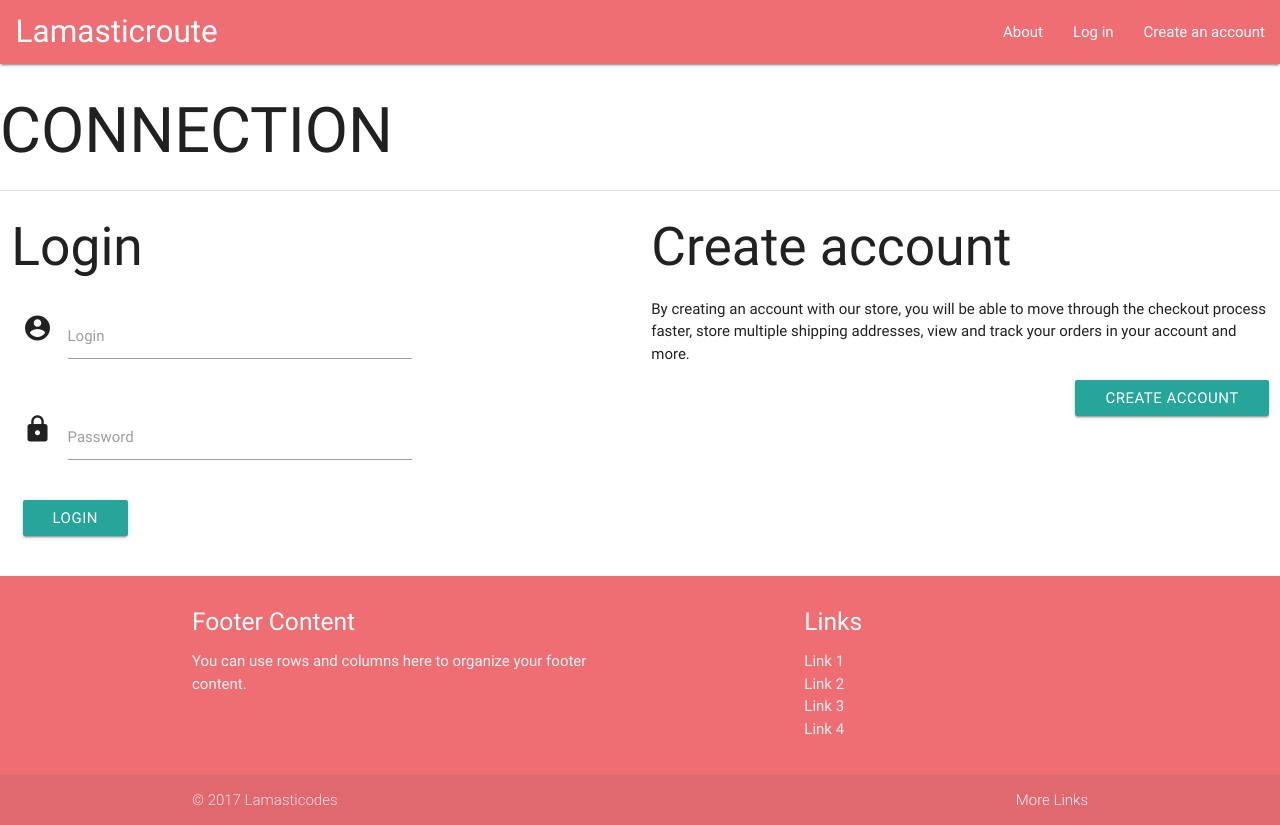
After one commit to Altraya/NuitDeLinfo2017, a PHP site: template Views/login.php in a window 1280 px wide. The commit adds this page. Run offline with PHP 8.4, Linux system fonts and the light colour scheme; the template is opened without the code that fills it, so the values that code supplies are empty; some libraries are stand-ins or nearby versions.

Commit message:
Separate footer and add login route and view

```diff
--- a/Controllers/FrontController.class.php
+++ b/Controllers/FrontController.class.php
@@ -11,6 +11,10 @@ class FrontController {
                 $homeController = new HomeController();
                 $homeController->signup();
                 break;
+            case 'login':
+                $homeController = new HomeController();
+                $homeController->login();
+                break;
             default: //home and default
                 $homeController = new HomeController();
                 $homeController->home();
--- a/Controllers/HomeController.class.php
+++ b/Controllers/HomeController.class.php
@@ -11,6 +11,11 @@ class HomeController {
         require_once("Views/home.php");
     }
 
+    public function login()
+    {
+        require_once("Views/login.php");
+    }
+
     public function home()
     {
         require_once("Views/home.php");
--- /dev/null
+++ b/Views/includes/footer.php
@@ -0,0 +1,25 @@
+  <footer class="page-footer">
+      <div class="container">
+        <div class="row">
+          <div class="col l6 s12">
+            <h5 class="white-text">Footer Content</h5>
+            <p class="grey-text text-lighten-4">You can use rows and columns here to organize your footer content.</p>
+          </div>
+          <div class="col l4 offset-l2 s12">
+            <h5 class="white-text">Links</h5>
+            <ul>
+              <li><a class="grey-text text-lighten-3" href="#!">Link 1</a></li>
+              <li><a class="grey-text text-lighten-3" href="#!">Link 2</a></li>
+              <li><a class="grey-text text-lighten-3" href="#!">Link 3</a></li>
+              <li><a class="grey-text text-lighten-3" href="#!">Link 4</a></li>
+            </ul>
+          </div>
+        </div>
+      </div>
+      <div class="footer-copyright">
+        <div class="container">
+        © 2017 Lamasticodes
+        <a class="grey-text text-lighten-4 right" href="#!">More Links</a>
+        </div>
+      </div>
+    </footer>
--- /dev/null
+++ b/Views/login.php
@@ -0,0 +1,53 @@
+<?php
+    require_once("Views/includes/meta.php");
+    require_once("Views/includes/nav.php");
+?>
+  <h1>CONNECTION</h1>
+  <div class="divider"></div>
+  <div class="row">
+
+    <!-- Login -->
+    <div class="col m6 s12">
+      <h2>Login</h2>
+      <form id="login">
+        <div class="row">
+          <div class="input-field col m8 s12">
+            <i class="material-icons prefix">account_circle</i>
+            <input id="login" type="text" class="validate">
+            <label for="login">Login</label>
+          </div>
+          <div class="col m4 s0">
+
+          </div>
+        </div>
+        <div class="row">
+          <div class="input-field col m8 s12">
+            <i class="material-icons prefix">lock</i>
+            <input id="password" type="password" class="validate">
+            <label for="password">Password</label>
+          </div>
+          <div class="col m4 s0">
+          </div>
+        </div>
+
+        <div class="row">
+          <div class="col m8 s12 flexIt">
+            <button type="submit" class="mediumButtonCentered btn customLessPinkBackground borderPink">Login</button>
+          </div>
+          <div class="col m4 s0">
+          </div>
+        </div>
+      </form>
+    </div>
+
+        <!-- Inscription -->
+    <div class="col m6 s12">
+      <h2>Create account</h2>
+      <p>By creating an account with our store, you will be able to move through the checkout process faster, store multiple shipping addresses, view and track your orders in your account and more.</p>
+      <a href="{{ baseUrl ~ 'index.php/auth/signup' }}" class="btn right customLessPinkBackground borderPink">Create account</a>
+    </div>
+  </div>
+
+<?php
+    require_once("Views/includes/footer.php");
+?>
```
Also changed, not shown: Api/User/create.php (+5 -10 lines), Api/User/read.php (+7 -1 lines), Views/home.php (+10 -26 lines), css/home.css (added, +8 -0 lines), Views/signup.php (added), images/example.jpg (added).
